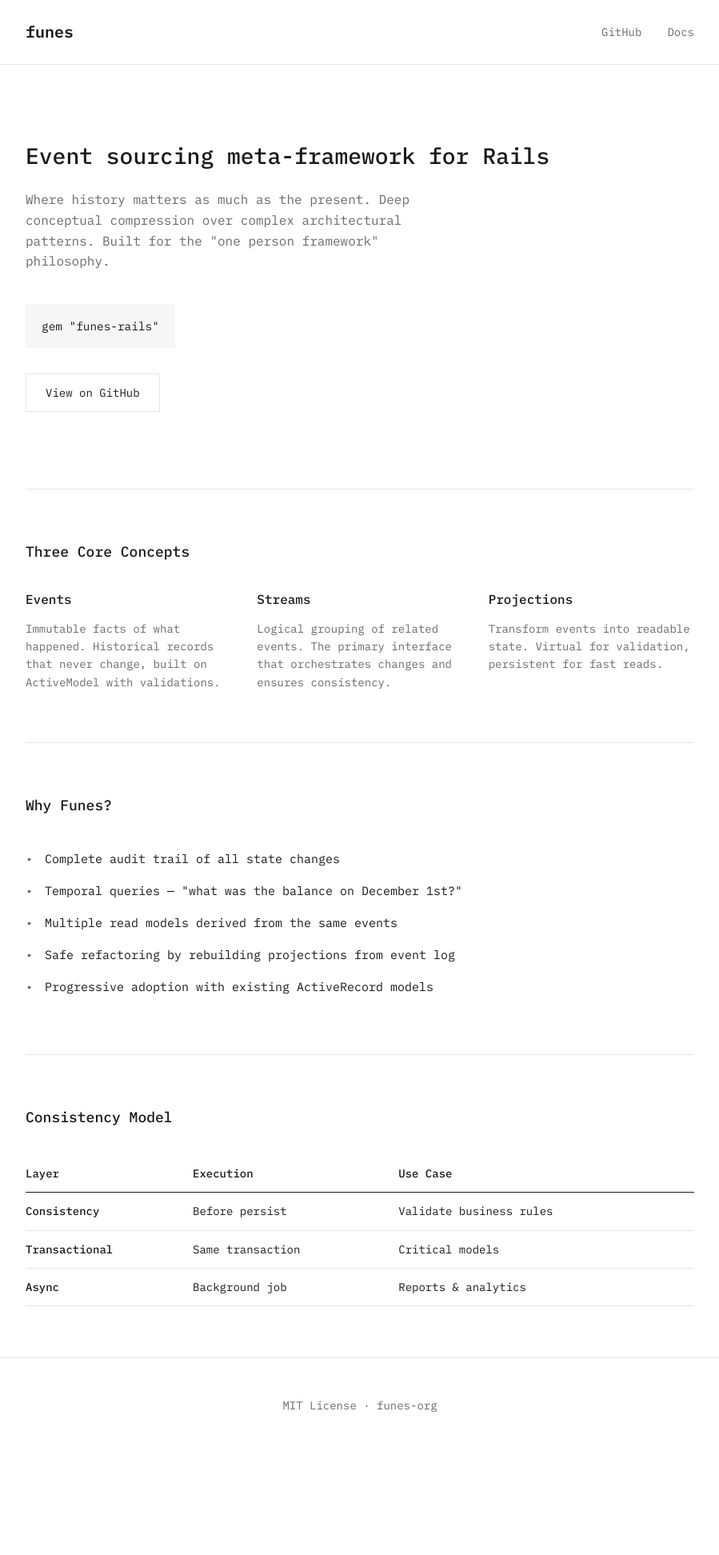
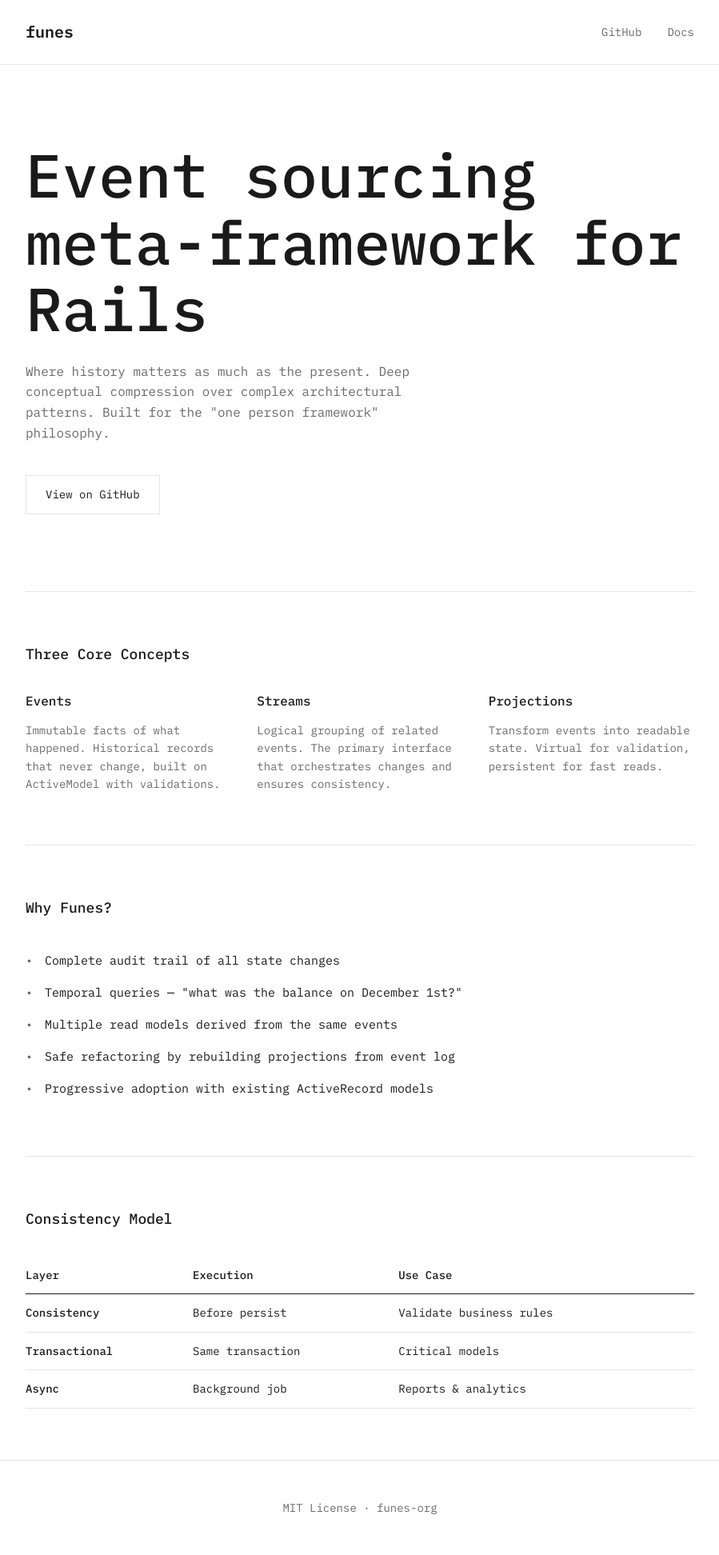
Before and after one commit to funes-org/website, a Jekyll site: the page built from index.html, in a window 1280 px wide. Shown: the whole page at 80% size, without its empty margins (190-1089 px from the left). Built offline with Jekyll 4.4.1, drawn with Linux system fonts in a browser that asks for light colours; before the commit the page ends 1817 px from its top, so only the background shows below that.

Commit message:
Remove install command and increase hero title size

```diff
--- a/assets/css/style.css
+++ b/assets/css/style.css
@@ -85,10 +85,10 @@ section:last-of-type {
 }
 
 .hero h1 {
-  font-size: 1.75rem;
+  font-size: 4.75rem;
   font-weight: 500;
   margin-bottom: 1.5rem;
-  line-height: 1.3;
+  line-height: 1.1;
 }
 
 .hero .subtitle {
@@ -236,7 +236,7 @@ footer a:hover {
   }
 
   .hero h1 {
-    font-size: 1.5rem;
+    font-size: 2.5rem;
   }
 
   .concepts-grid {
--- a/index.html
+++ b/index.html
@@ -10,7 +10,6 @@ title: Funes - Event Sourcing Meta-Framework for Rails
     compression over complex architectural patterns. Built for the
     "one person framework" philosophy.
   </p>
-  <div class="install-cmd">gem "funes-rails"</div>
   <div class="buttons">
     <a href="https://github.com/funes-org/funes" class="btn btn-secondary">View on GitHub</a>
   </div>
```
